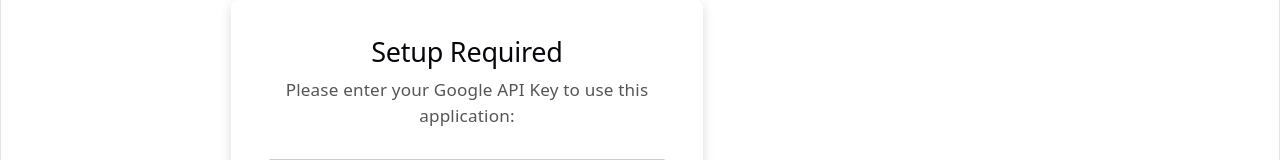
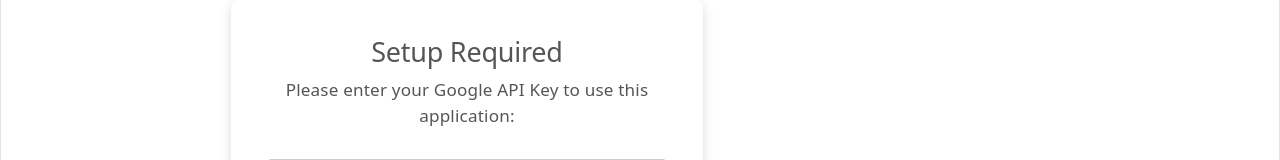
Before and after one commit to WestInSpace/AI-SEO-Content-Engine, a React app in the folder frontend/: page / in a window 1280 px wide. Both pictures are taken after a click on the button "Settings". Shown: the top 160 px of the page. Built offline with nearby package versions, Linux system fonts and the light colour scheme; no server answers; the HTML template or start-up script is replaced by a standard one.

Commit message:
style(ApiKeyModal): Made header more visible

```diff
--- a/frontend/src/components/ApiKeyModal/ApiKeyModal.jsx
+++ b/frontend/src/components/ApiKeyModal/ApiKeyModal.jsx
@@ -17,7 +17,7 @@ export default function ApiKeyModal({ onSave }){
 	return(
 		<div classname={styles.modalOverlay}>
 			<div className={styles.modalCard}>
-				<h2>Setup Required</h2>
+				<h2 className={styles.header}>Setup Required</h2>
 				<p>Please enter your Google API Key to use this application:</p>
 
 				<form onSubmit={handleSubmit}>
--- a/frontend/src/components/ApiKeyModal/ApiKeyModal.module.css
+++ b/frontend/src/components/ApiKeyModal/ApiKeyModal.module.css
@@ -64,3 +64,7 @@
 	background-color: #A0A0A0;
 	cursor: not-allowed;
 }
+
+.header{
+	color: #555555;
+}
```
